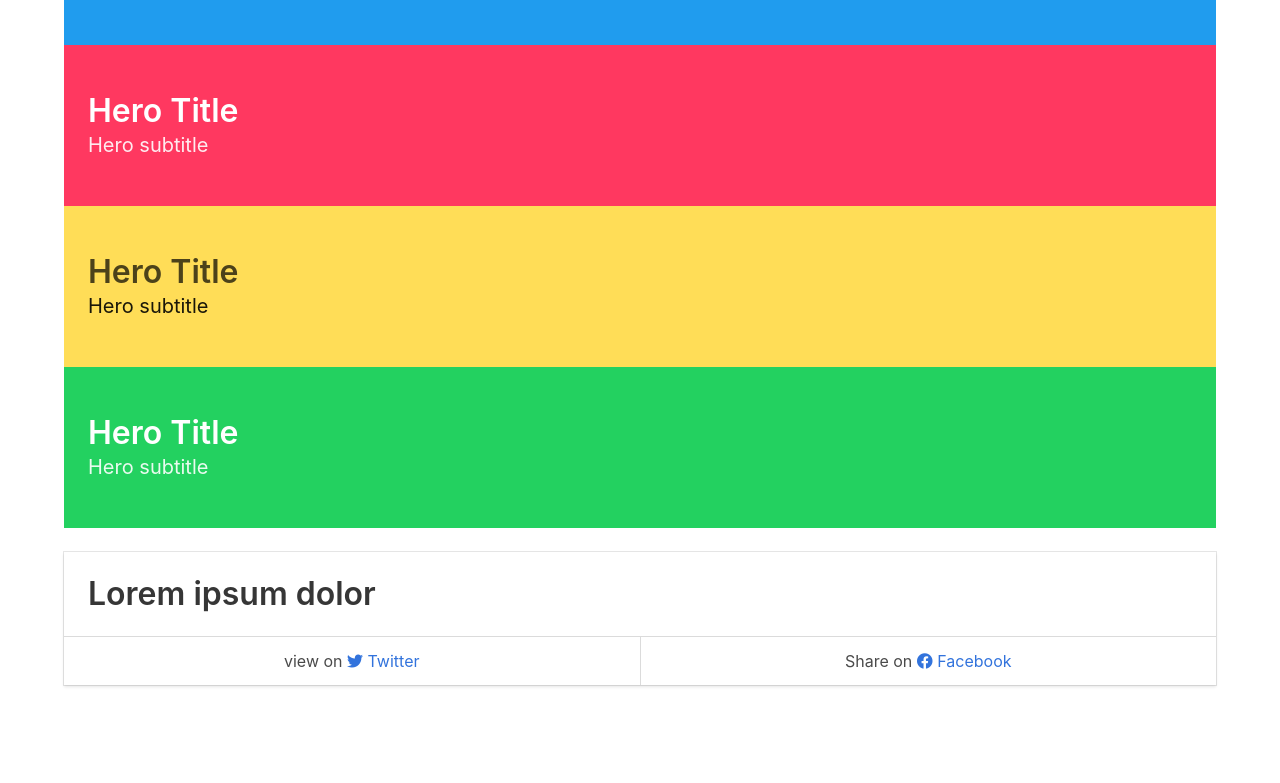
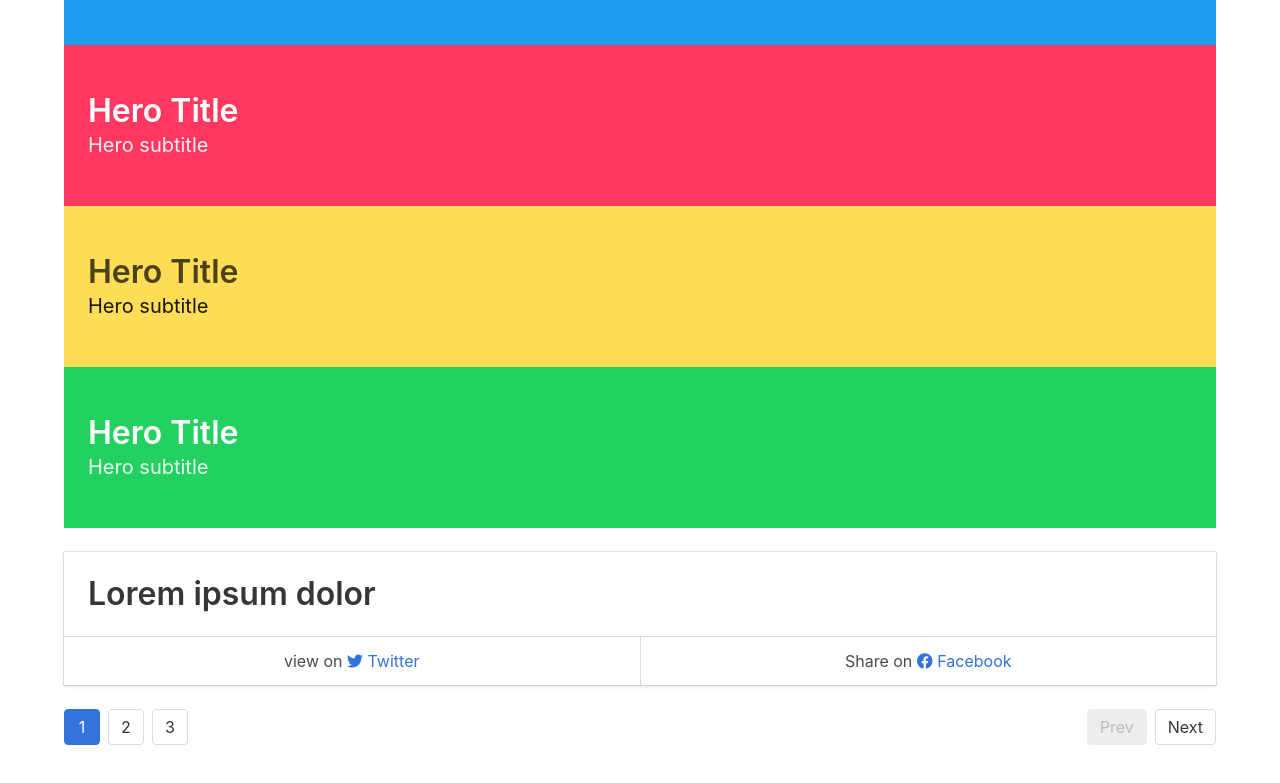
Before and after one commit to tbonfim/bulma, a website: page crash/index.html in a window 1280 px wide. Shown: the part 3536-4319 px from the top of the page. Drawn offline with nearby package versions, Linux system fonts and the light colour scheme.

Commit message:
Adding pagination

```diff
--- a/crash/index.html
+++ b/crash/index.html
@@ -291,6 +291,17 @@
                     </footer>
             </div>
         </div>
+        <div class="block">
+            <nav class="pagination">
+                <a href="" class="pagination-previous" disabled> Prev</a>
+                <a href="" class="pagination-next"> Next</a>
+                <ul class="pagination-list">
+                    <li><a href="" class="pagination-link is-current">1</a></li>
+                    <li><a href="" class="pagination-link">2</a></li>
+                    <li><a href="" class="pagination-link">3</a></li>
+                </ul>
+            </nav>
+        </div>
     </div>
     <div class="" style="margin-top: 5em"></div>
 </body>
```
